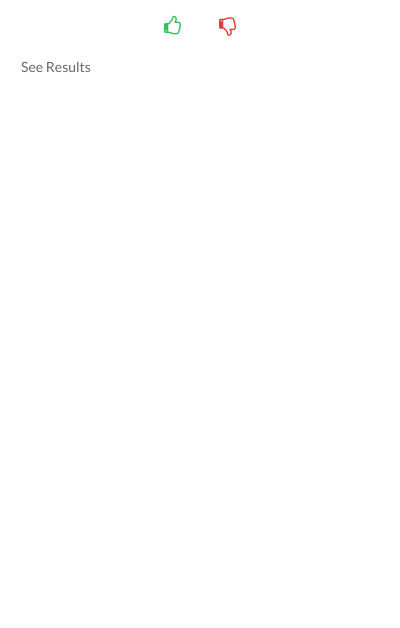
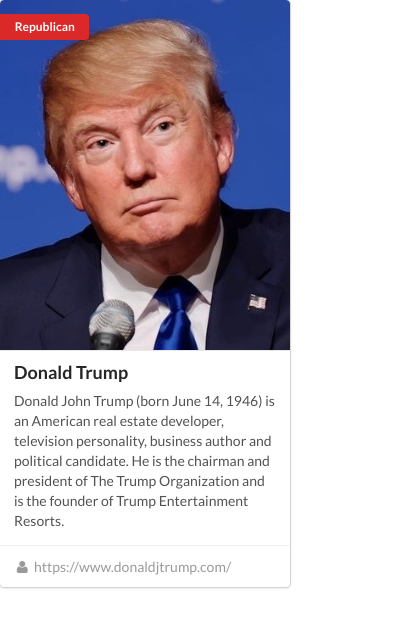
Before and after one commit to USA-Hacks/Politik-Front, a browser extension: page popup.html in a window 400 px wide. Drawn offline with Linux system fonts and the light colour scheme.

Commit message:
I hate chrome

```diff
--- a/popup.css
+++ b/popup.css
@@ -1,7 +1,17 @@
-body {
+body, html {
     min-width: initial;
+    height: 0;
 }
 
-#like-container {
-    text-align: center;
+.candidate-image {
+    width: 100%;
 }
+
+.candidate-image-container {
+    max-height: 350px;
+    overflow: hidden;
+}
+
+*:focus {
+    outline: 0;
+}
--- a/popup.html
+++ b/popup.html
@@ -4,6 +4,9 @@
         <link rel="stylesheet" href="popup.css">
         <script src="jquery.min.js"></script>
         <script src="semantic.min.js"></script>
+    </head>
+    <body>
+        <div class="container" id="candidate-container"></div>
         <script src="Politik/settings.js"></script>
         <script src="Politik/util.js"></script>
         <script src="Politik/candidate.js"></script>
@@ -12,24 +15,5 @@
         <script src="Politik/page.js"></script>
         <script src="Politik/ui.js"></script>
         <script src="popup.js"></script>
-    </head>
-    <body>
-        <div id="like-container">
-            <div class="ui buttons">
-                <button class="ui icon button huge basic like-button" id="like-button">
-                    <i class="green outline thumbs up icon"></i>
-                </button>
-                <button class="ui right icon huge basic button like-button" id="dislike-button">
-                    <i class="red outline thumbs down icon"></i>
-                </button>
-            </div>
-        </div>
-        <div id="candidate-container">
-            <div class="ui buttons">
-                <button class="ui basic button" id="candidate-reveal">
-                    See Results
-                </button>
-            </div>
-        </div>
     </body>
 </html>
--- a/popup.js
+++ b/popup.js
@@ -1,29 +1,10 @@
 $(function() {
-    $('#candidate-reveal').click(function() {
-        $('#like-container').hide();
-        Politik.candidate.getCandidate(.3, function(candidate) {
-            Politik.ui.getCandidateCard(candidate, function(card) {
-                $('#candidate-container').html(card);
-                $('#candidate-link').click(function() {
-                    Politik.ui.openTab($('#candidate-link').attr('href'));
-                });
+    Politik.candidate.getCandidate(.3, function(candidate) {
+        Politik.ui.getCandidateCard(candidate, function(card) {
+            $('#candidate-container').html(card);
+            $('#candidate-link').click(function() {
+                Politik.ui.openTab($('#candidate-link').attr('href'));
             });
         });
     });
-
-    $('#like-button').click(function() {
-        Politik.location.getCurrent(function(tab) {
-            Politik.page.send(tab, 1, function() {
-                console.log(tab.url + " liked!");
-            });
-        });
-    });
-
-    $('#dislike-button').click(function() {
-        Politik.location.getCurrent(function(tab) {
-            Politik.page.send(tab, 0, function() {
-                console.log(tab.url + "disliked!");
-            });
-        })
-    })
 });
```
